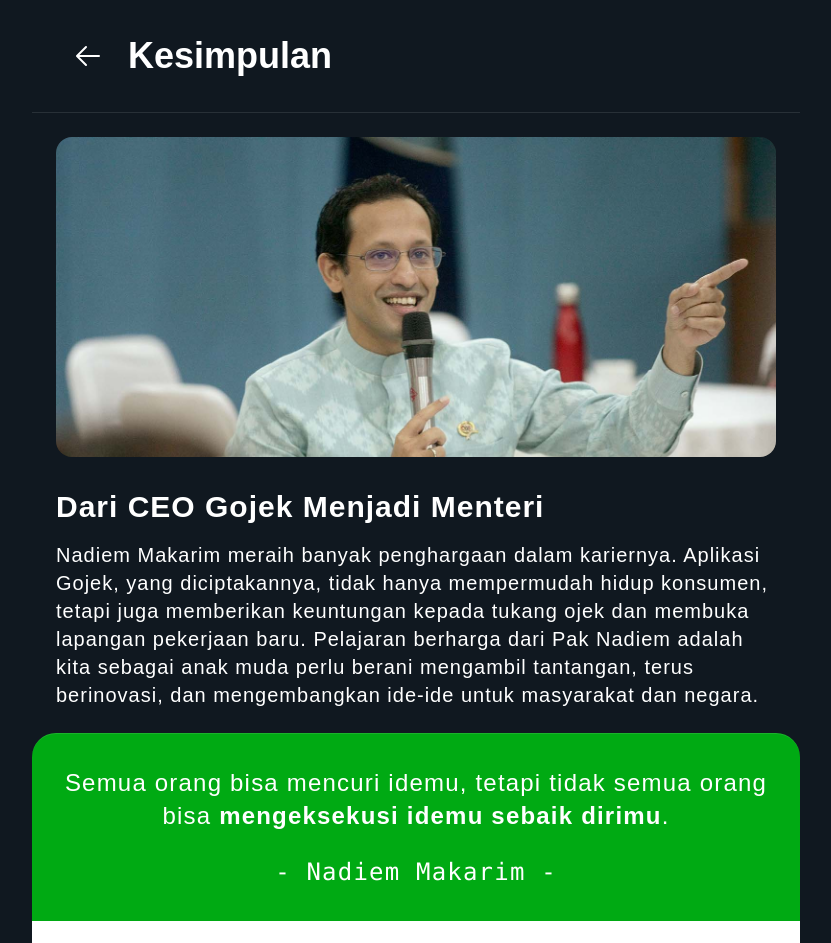
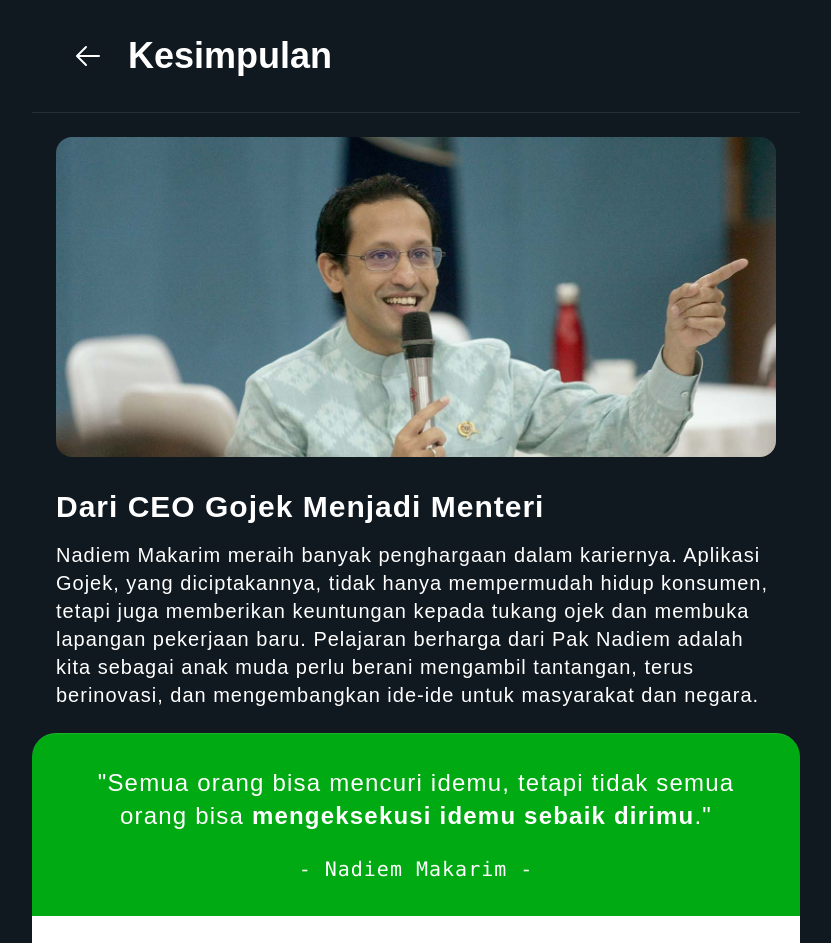
Before and after one commit to thiotimoo/nadiem-makarim-biography, a Next.js app: page /kesimpulan in a window 1280 px wide. Shown: the top 943 px of the page, without its empty margins (224-1055 px from the left). Built offline with nearby package versions, Linux system fonts and the light colour scheme; a web font is replaced by a local one.

Commit message:
Quote Changes

```diff
--- a/src/app/kesimpulan/page.tsx
+++ b/src/app/kesimpulan/page.tsx
@@ -49,11 +49,11 @@
 
             <Section className="max-w-screen-md p-8 relative flex-col bg-[#00aa13] text-white rounded-t-3xl">
                 <p className="text-center text-2xl tracking-wider leading-snug">
-                    Semua orang bisa mencuri idemu, tetapi tidak semua orang
-                    bisa <b>mengeksekusi idemu sebaik dirimu</b>.
+                    "Semua orang bisa mencuri idemu, tetapi tidak semua orang
+                    bisa <b>mengeksekusi idemu sebaik dirimu</b>."
                 </p>
 
-                <p className="text-center text-2xl tracking-wider leading-snug font-mono">
+                <p className="text-center text-xl tracking-wider leading-snug font-mono">
                     - Nadiem Makarim -
                 </p>
             </Section>
```
